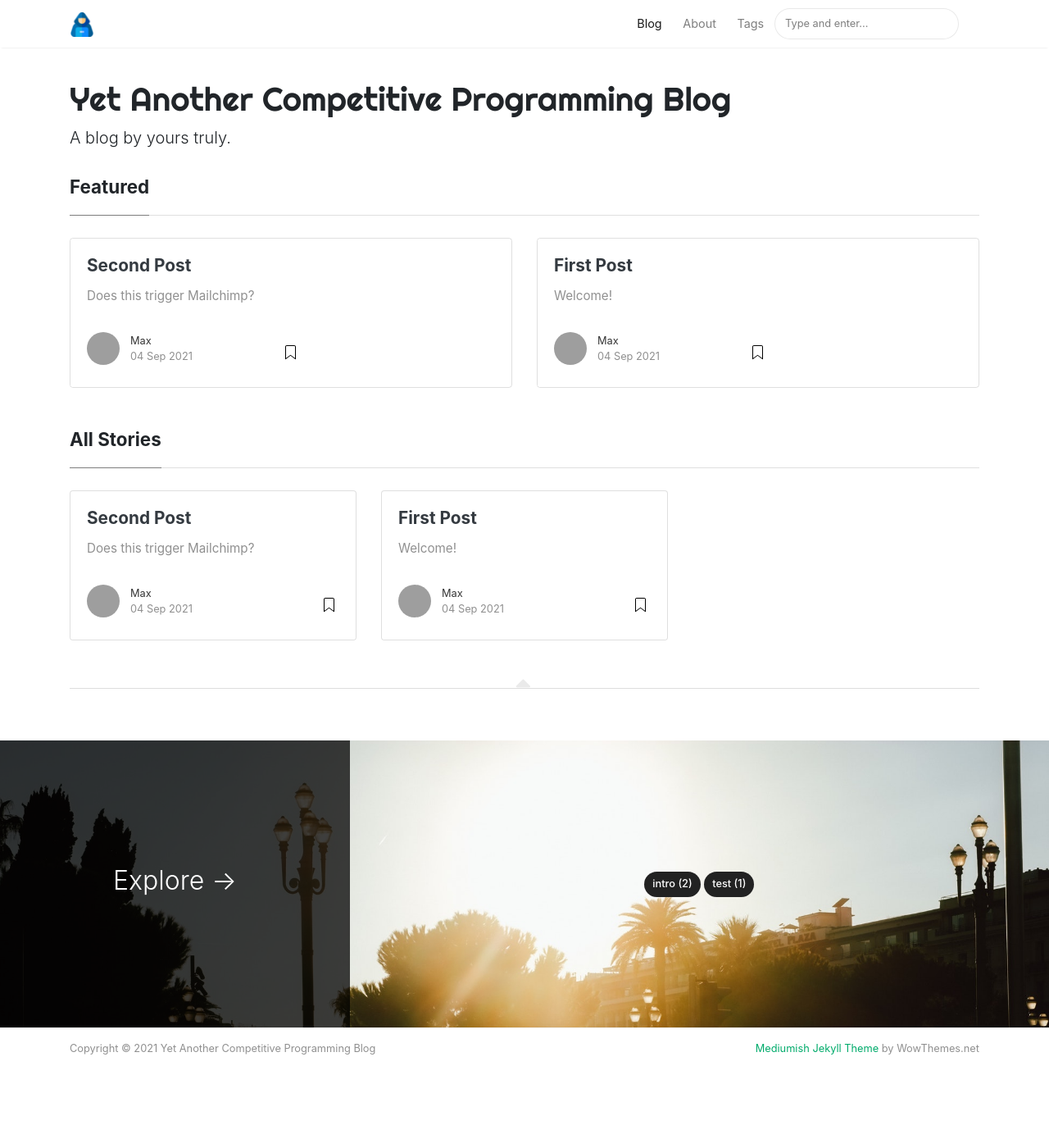
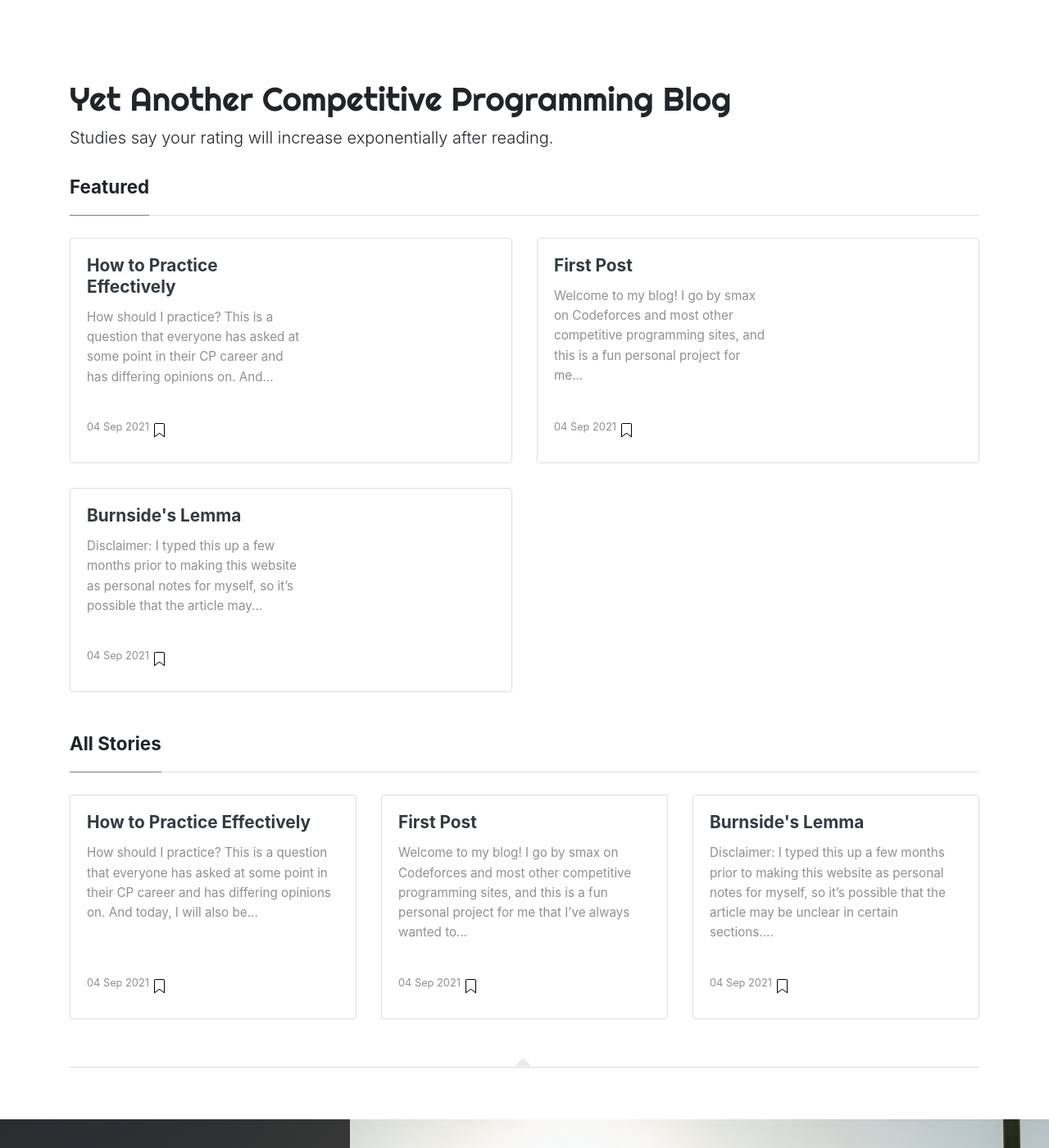
Before and after one commit to mzhang2021/cp-blog, a Jekyll site: the page built from index.html, in a window 1280 px wide and 1400 px high. Shown: the whole window at 82% size. Built offline with Jekyll 4.4.1, drawn with Linux system fonts in a browser that asks for light colours; nearby versions of some CDN libraries; the list of posts is cut into pages by our own code; part of the change alters nothing that is shown; some of the changed text lies outside the part shown; grey boxes are pictures that could not be loaded.

Commit message:
added several posts

```diff
--- a/_config.yml
+++ b/_config.yml
@@ -1,7 +1,7 @@
 # Site
 name: "Yet Another Competitive Programming Blog"
 title: "Yet Another Competitive Programming Blog"
-description: "A blog by yours truly."
+description: "Studies say your rating will increase exponentially after reading."
 logo: 'assets/images/logo.png'
 favicon: 'assets/images/logo.png'
 baseurl: /cp-blog
@@ -13,7 +13,6 @@ permalink: /:title/
 
 # Authors
 authors:
-  # Creators of the template
   sal:
     name: Sal
     display_name: Sal
@@ -31,12 +30,6 @@ authors:
     web: https://www.wowthemes.net
     twitter: https://twitter.com/wowthemesnet
     description: "This is the author box. Write a short description of the author here. You are currently previewing Mediumish demo, a Jekyll template compatible with Github pages."
-  # Me
-  max:
-    name: Max
-    display_name: Max
-    web: https://codeforces.com/profile/smax
-    description: "Test description. Fill in later."
 
 # Plugins
 plugins:
--- a/_layouts/default.html
+++ b/_layouts/default.html
@@ -208,5 +208,23 @@ ga('send', 'pageview');
 <script id="dsq-count-scr" src="//{{site.disqus}}.disqus.com/count.js"></script>
 {% endif %}
 
+<!-- for mathjax support -->
+{% if page.usemathjax %}
+<script type="text/x-mathjax-config">
+    MathJax.Hub.Config({
+      tex2jax: {
+        inlineMath: [ ['$','$'], ["\\(","\\)"] ],
+        processEscapes: true
+      }
+    });
+  </script>
+<script type="text/x-mathjax-config">
+  MathJax.Hub.Config({
+  TeX: { equationNumbers: { autoNumber: "AMS" } }
+  });
+</script>
+<script type="text/javascript" async src="http://cdn.mathjax.org/mathjax/latest/MathJax.js?config=TeX-AMS-MML_HTMLorMML"></script>
+{% endif %}
+
 </body>
 </html>
--- /dev/null
+++ b/_posts/2021-09-04-burnside.md
@@ -0,0 +1,85 @@
+---
+layout: post
+title: "Burnside's Lemma"
+tags: [tutorial, math]
+featured: true
+usemathjax: true
+---
+
+**Disclaimer:** I typed this up a few months prior to making this website as personal notes for myself, so it's possible that the article may be unclear in certain sections. If you have any tips on making certain sections clearer, feel free to comment below.
+
+---
+
+Burnside's lemma is a topic that's often explained in a group theory context and in a very abstract manner. Here I will attempt to document a more intuitive explanation of the lemma.
+
+## Main Idea
+
+Consider the following simple problem: Given a cube, if we color each face one of three colors, how many **rotationally distinct** colorings are there?
+
+The condition of being rotationally distinct means we have to account for an intractable amount of cases. For example, what if the opposite sides are the same color? Or what if this subset of sides are the same color? The casework gets tedious very quickly, so Burnside's Lemma helps us simplify that casework.
+
+The statement of Burnside's Lemma:
+
+$$
+|\text{Classes}| = \frac{1}{|G|} \sum_{\pi \in G} I(\pi)
+$$
+
+That's a very dense definition! In simple terms, we say the number of rotationally distinct colorings is equal to the average over all ways of transforming the object.
+
+## Wait what?
+
+We use the example of a cube.
+
+First, let's say our cube is locked in place, we cannot rotate it in any way. The number of colorings is then $3^6$: we have $3$ choices of colors for each of the $6$ faces.
+
+Now, let's consider the next method of transformation: the cube rotates $90^\circ$ counterclockwise along the axis through the top and bottom face:
+
+![image 1]({{ site.baseurl }}/assets/images/burnside-1.png)
+
+(It's difficult to draw 3D on a 2D plane, so I've shaded the two faces the axis goes through in green)
+
+Essentially, we want to count the number of colorings of this cube, where **each coloring maps to itself via a single $90^\circ$ counterclockwise rotation about the red axis.** I think these are called "fixed points." Let's say we color the front face blue. Note that this means in all colorings of this group, the right face must also be blue. Why? Because all colorings must be able to "reach" one another with the power of a single $90^\circ$ counterclockwise rotation. Applying this same argument repeatedly, we note that therefore all four lateral faces must be blue. So in total, there are $3^3$ distinct colorings for this group: one color for the top face, one color for the bottom face, and one color for all four lateral faces.
+
+Let's consider another transformation: a $90^\circ$ clockwise rotation about the red axis. This, as you might guess, is the exact same as the previous case, so we get $3^3$ colorings from this group.
+
+Here's a more interesting transformation: a $180^\circ$ rotation about the red axis (note I didn't specify clockwise or counterclockwise since they're the same). In this case, the front face must match the back face, but the front face need not match the right face, because there is no way to apply a $180^\circ$ rotation to map the front face onto where the right face would be. Thus, we have $3^4$ colorings for this group: top, bottom, left/right, and front/back.
+
+We will continue these calculations with all transformative methods, with others such as rotating about the axis through the left and right face, or rotating about the axis through opposite corners. You can see all the calculations enumerated in [this video](https://youtu.be/6kfbotHL0fs?t=744). In total, there are $24$ different groups. The number of rotationally distinct colorings ends up being $57$.
+
+## Atcoder ABC198F: Cube
+
+[Problem Link](https://atcoder.jp/contests/abc198/tasks/abc198_f)
+
+Same problem as our cube coloring problem, but instead of colorings, we write numbers on each face such that they sum to a constant $S \leq 10^{18}$.
+
+Applying Burnside's Lemma will give us equations for which we have to count the number of solutions to. For example, $a + b + 4c = S$. Many methods of counting solutions to such an equation become intractable when $S$ is large or when we have many variables. A simple way is using matrix exponentiation: let $dp_S$ be the number of solutions to $a + b + 4c = S$. Using the inclusion-exclusion principle, we get the recurrence $dp_S = dp_{S-1} + dp_{S-1} + dp_{S-4} - dp_{S-2} - dp_{S-5} - dp_{S-5} + dp_{S-6}$. Essentially, we add all ways based on choosing $a, b, $ or $c$ as our next variable to increase by $1$. However, increasing $a$ by $1$, then $b$, versus increasing $b$ by $1$, then $a$, are equivalent, so we subtract out one occurrence of counting both $a$ and $b$ increasing by $1$. Then, we over-subtracted out increasing $a, b, c$ all by $1$, so we add that back. The complexity of our solution is thus $\mathcal O(\log S)$, ignoring constant factors.
+
+## Colored Beads on Necklace
+
+Say we have a necklace with $N$ pearls, each which can be colored one of $M$ different colors. How many rotationally distinct colorings are there? This problem is the example used in the Competitive Programmer's Handbook.
+
+Our transformation possibilities are rotate $0$, rotate $1$, rotate $2$, $\dots$, rotate $n - 1$ beads clockwise. With no rotation, the number of ways is $M^N$. With one rotation, we reduce it down to just $M$ ways, since each bead must share the same color as the next. With rotating by $2$, we have $M^2$ ways because all beads at even positions must share a color, and all beads at odd positions must share a color, but there is no relation between beads of different parity positions. In general, if we rotate by $k$, we have $M^{\gcd(k, N)}$ ways.
+
+To prove this, we essentially want to count the number of unique values of $(i + kp) \mod N$ for all positions $0 \leq i < N$ and $p \geq 0$. Let's find the minimum $p$ until the position maps back to itself (i.e. $kp = 0 \mod N$), which happens when $p = N / \gcd(k, N)$. One way of thinking about this is that $k$ already contains some part of the prime factorization of $N$, namely $\gcd(k, N)$, and we need the other part of the factorization present in $p$. So if each component is of size $N / \gcd(k, N)$, then we have $N / (N / \gcd(k, N)) = \gcd(k, N)$ components.
+
+Thus, our answer is
+
+$$
+\frac{1}{N} \sum_{k=0}^{N-1} M^{\gcd(k, N)}
+$$
+
+## Colored Beads on Necklace with Reflection
+
+Same problem as previous, but now two necklaces are also identical if we allow reflections alongside rotations.
+
+To make sure we're not accidentally counting the same transformation twice, we always reflect over the horizontal axis first, then rotate. So we have $2N$ different transformations. And when I reflect, that means positions $i$ and $N - i$ map onto each other, assuming zero-based indexing. There isn't an easy closed-form way of expressing this, but we don't have to use a closed form. If we use DSU to merge together indices that map onto each other after the transformation, we can just count the number of components at the end. So this actually gives an algorithmic way of counting the fixed points, which is easily generalized to other problems!
+
+By the way, there is a closed form of expressing this. First, we add up $\sum_{k=0}^{N-1} M^{\gcd(k, N)}$ to account for rotation without reflection. Now for reflection, instead of reflecting and then rotating, we can just rotate the reflection axis itself. For odd $N$, we have $N$ choices of a reflection axis, where each goes through exactly one bead and the center of the circle, giving us $M^{N/2 + 1}$ ways to color ($N / 2$ pairs formed over the reflection axis, plus $1$ for the single bead that we initially chose). For even $N$, we have $N / 2$ reflection axes that go through two beads, and $N / 2$ reflection axes that go through no beads but are instead in between beads, giving us $N / 2 \cdot M^{N / 2 + 1} + N / 2 \cdot M^{N / 2}$ ways. Finally, we divide our total by $2N$ to get our answer.
+
+## References
+
+[https://www.youtube.com/watch?v=6kfbotHL0fs](https://www.youtube.com/watch?v=6kfbotHL0fs)
+
+[https://cp-algorithms.com/combinatorics/burnside.html](https://cp-algorithms.com/combinatorics/burnside.html)
+
+[Competitive Programmer's Handbook](https://github.com/pllk/cphb/)
--- a/_posts/2021-09-04-first-post.md
+++ b/_posts/2021-09-04-first-post.md
@@ -1,8 +1,14 @@
 ---
 layout: post
 title: "First Post"
-author: max
-tags: [intro, test]
+tags: [intro]
 featured: true
 ---
-Welcome!
+
+Welcome to my blog! I go by [smax](https://codeforces.com/profile/smax) on Codeforces and most other competitive programming sites, and this is a fun personal project for me that I've always wanted to do. On this blog, I'll post articles about techniques, tricks, opinions, or pretty much anything remotely related to CP. Do check it out if you're interested.
+
+For starters, here's a link to my first tutorial article on [Burnside's Lemma]({{ site.baseurl }}/burnside/). I typed this up a few months prior to making this website as personal notes for myself, so it's possible that the article may be unclear in certain sections. If you have any tips on making certain sections clearer, feel free to comment below.
+
+If you're instead interested in something more opinionated, you can check out [this article]({{ site.baseurl }}/practice/) on how to practice and get good at CP. If you find you like the stuff I post, feel free to sign up for the mailing list by scrolling down and clicking on the alert, so that you get instantly notified whenever I post.
+
+Finally, this site was created with Jekyll and uses the ["Mediumish"](https://github.com/wowthemesnet/mediumish-theme-jekyll) theme, so if you like how the site looks be sure to check that out.
--- /dev/null
+++ b/_posts/2021-09-04-practice.md
@@ -0,0 +1,23 @@
+---
+layout: post
+title: "How to Practice Effectively"
+tags: [tutorial, opinion]
+featured: true
+usemathjax: true
+---
+
+How should I practice? This is a question that everyone has asked at some point in their CP career and has differing opinions on. And today, I will also be throwing my hat in the ring.
+
+For starters, what are the components of being good at CP? I would break it down into three parts:
+
+## Knowledge
+
+It goes without saying that a certain threshold of knowledge needs to be reached for each rating level. If you don't know what a [segment tree](https://cp-algorithms.com/data_structures/segment_tree.html) is, it's unlikely that you will solve a problem requiring a segment tree, unless you're able to reinvent the data structure yourself. But the actual amount of knowledge you need depends on which platform you're competing on. If you're competing on Codeforces, you honestly don't need anything harder than a segment tree to reach at least master, maybe even higher. Many problems on Codeforces Div 2 ABC, sometimes even D or E depending on the author, require no algorithmic/DS knowledge at all. Your intuition and thinking abilities will take you much further than any algorithm or data structure will. On the other hand, many OI contests like USACO (USA Computing Olympiad) tend to deploy more algorithmic knowledge in their problems. USACO in particular almost requires certain algorithms/DS to pass each division, and while it doesn't have an official syllabus, you can refer to [usaco.guide](https://usaco.guide/) to see which algorithms/DS show up frequently in each division.
+
+It's also worth noting that knowledge isn't just limited to algorithms/DS. CP problems will often contain certain "tricks" that you might see frequently. For example, it's a well-known fact that the sum of harmonic series, $\frac{1}{1} + \frac{1}{2} + \dots + \frac{1}{n}$, is bounded under $\mathcal O(\log n)$. A simple proof of that is to consider rounding denominators down to their nearest power of $2$ instead:
+
+$$
+\frac{1}{1} + \frac{1}{2} + \frac{1}{3} + \frac{1}{4} + \frac{1}{5} + \dots + \frac{1}{n} < \frac{1}{1} + \frac{1}{2} + \frac{1}{2} + \frac{1}{4} + \frac{1}{4} + \dots + \frac{1}{2^{\lfloor\log_2{n}\rfloor}} \leq {\lfloor\log_2{n}\rfloor} + 1
+$$
+
+The last step of that inequality was noting that we essentially have $\mathcal O(\log n)$ copies of $1$. This fact is used in many problems to prove a better complexity for brute forcing all multiples of all numbers less than $n$ (such as [this one](https://codeforces.com/contest/1541/problem/B)).
--- a/_posts/2021-09-04-second-post.md
+++ /dev/null
@@ -1,8 +0,0 @@
----
-layout: post
-title: "Second Post"
-author: max
-tags: [intro]
-featured: true
----
-Does this trigger Mailchimp?
```
Also changed, not shown: _layouts/post.html (line endings or trailing spaces), assets/images/burnside-1.png (added).
